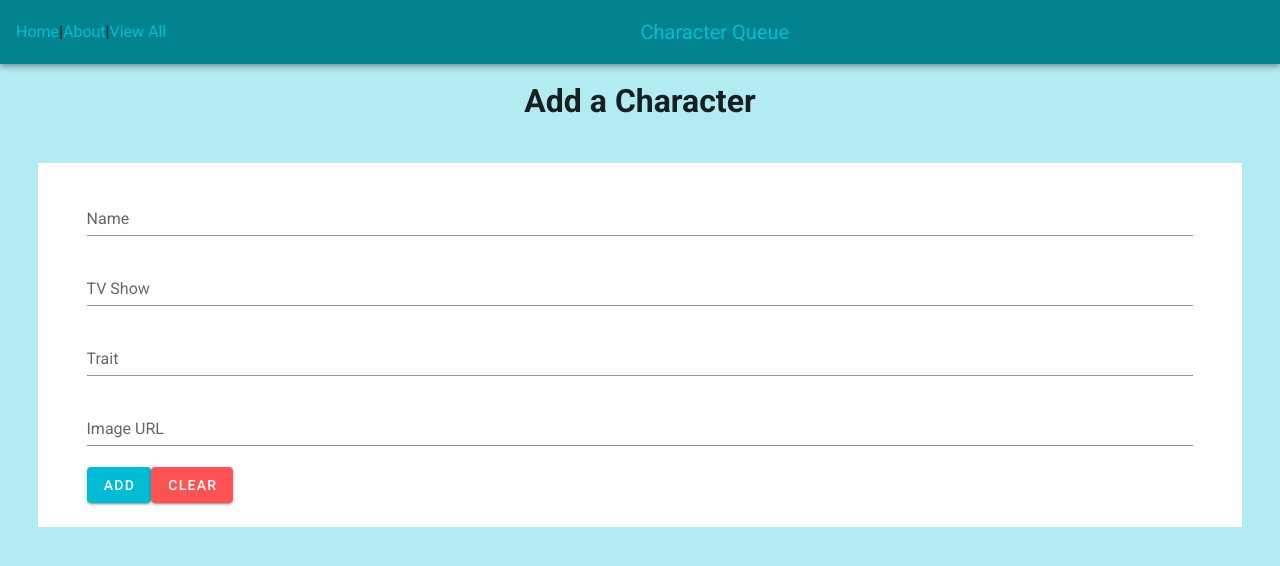
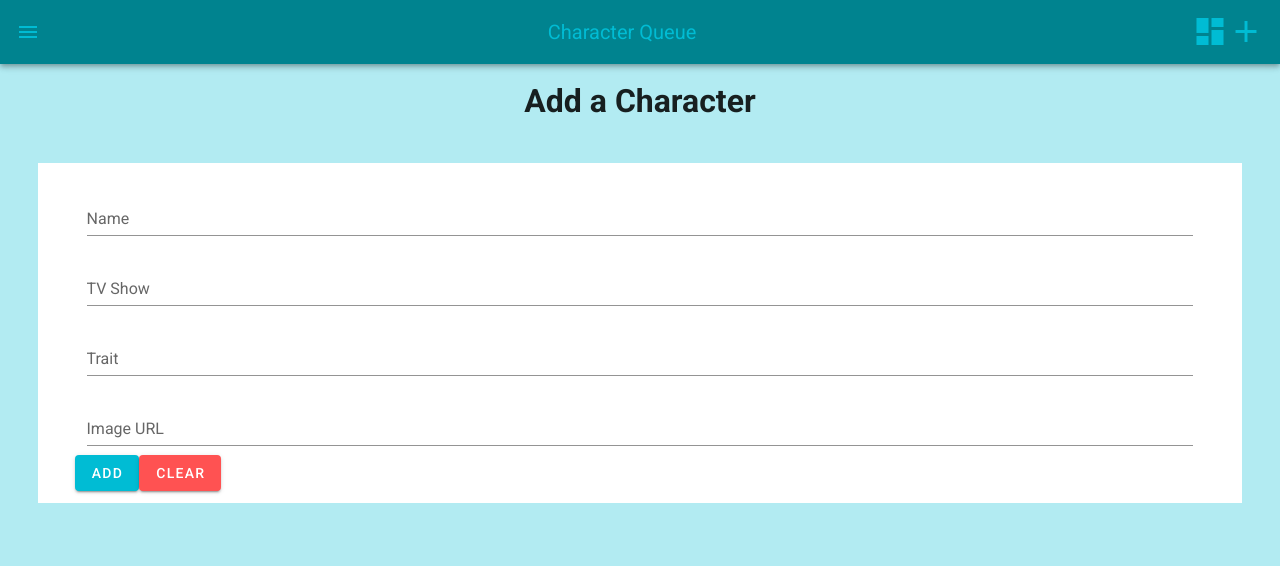
Before and after one commit to mollyjw/CharList, a Vue app: page /add in a window 1280 px wide. Shown: the top 566 px of the page. Built offline with nearby package versions, Linux system fonts and the light colour scheme.

Commit message:
header styling is about as good as it can get

```diff
--- a/src/components/Header.vue
+++ b/src/components/Header.vue
@@ -1,35 +1,62 @@
 <template>
-  <v-app-bar color="accent">
-    <router-link style="text-decoration: none" to="/">Home</router-link> |
-    <router-link style="text-decoration: none" to="/about">About</router-link> |
-    <router-link style="text-decoration: none" to="/characters/all"
-      >View All</router-link
-    >
-    <v-app-bar-title
-      style="
-        overflow: visible;
-        text-decoration: none;
-        font: xxx-large;
-        margin-left: 38%;
-      "
-    >
-      <router-link style="text-decoration: none" to="/"
-        >Character Queue</router-link
-      >
-    </v-app-bar-title>
-    <!-- <router-link style="text-decoration: none" to="/">
-      <v-app-bar-title
-        style="
-          font: x-large;
-          margin-left: 38%;
-          font-size: 1.25rem;
-          line-height: 1.5;
-          overflow: visible !important;
-        "
-        >Character Queue
-      </v-app-bar-title>
-    </router-link> -->
-  </v-app-bar>
+  <v-toolbar color="accent">
+    <v-menu>
+      <template v-slot:activator="{ on, attrs }">
+        <v-app-bar-nav-icon
+          color="primary"
+          v-bind="attrs"
+          v-on="on"
+        ></v-app-bar-nav-icon>
+      </template>
+      <v-list>
+        <v-list-item>
+          <router-link style="text-decoration: none" to="/">Home</router-link>
+        </v-list-item>
+
+        <v-list-item>
+          <router-link style="text-decoration: none" to="/about"
+            >About</router-link
+          >
+        </v-list-item>
+        <v-list-item>
+          <router-link style="text-decoration: none" to="/characters/all"
+            >View All</router-link
+          >
+        </v-list-item>
+
+        <v-list-item>
+          <router-link style="text-decoration: none" to="/add">Add</router-link>
+        </v-list-item>
+      </v-list>
+    </v-menu>
+    <v-spacer />
+    <router-link style="text-decoration: none; font: xxx-large" to="/">
+      <v-toolbar-title style="color: primary">
+        Character Queue
+      </v-toolbar-title>
+    </router-link>
+    <v-spacer />
+    <v-tooltip bottom>
+      <template v-slot:activator="{ on, attrs }">
+        <router-link style="text-decoration: none" to="/characters/all">
+          <v-icon large color="primary" v-bind="attrs" v-on="on">
+            mdi-view-dashboard
+          </v-icon>
+        </router-link>
+      </template>
+      <span>View All</span>
+    </v-tooltip>
+    <v-tooltip bottom>
+      <template v-slot:activator="{ on, attrs }">
+        <router-link style="text-decoration: none" to="/add">
+          <v-icon large color="primary" v-bind="attrs" v-on="on">
+            mdi-plus
+          </v-icon>
+        </router-link>
+      </template>
+      <span>Add</span>
+    </v-tooltip>
+  </v-toolbar>
 </template>
 
 <script lang="ts">
@@ -37,6 +64,16 @@ import Vue from "vue";
 
 export default Vue.extend({
   name: "Header",
+  data: () => ({
+    drawer: false,
+    group: null,
+  }),
+
+  watch: {
+    group() {
+      this.drawer = false;
+    },
+  },
 });
 </script>
 
--- a/src/views/AddChar.vue
+++ b/src/views/AddChar.vue
@@ -3,7 +3,12 @@
     <v-sheet color="secondary" height="100em" width="100%">
       <h1 style="text-align: center; padding-top: 1%">Add a Character</h1>
       <v-sheet color="whitesmoke" style="margin: 3%">
-        <v-form ref="form" v-model="valid" lazy-validation style="margin: 2%; padding: 2%">
+        <v-form
+          ref="form"
+          v-model="valid"
+          lazy-validation
+          style="margin: 2%; padding: 2%"
+        >
           <v-text-field
             v-model="newChar.name"
             :rules="nameRules"
@@ -21,12 +26,13 @@
           <v-text-field v-model="newChar.traits" label="Trait"></v-text-field>
 
           <v-text-field v-model="newChar.img" label="Image URL"></v-text-field>
+          <v-row style="text-align: center">
+            <v-btn :disabled="!valid" @click="addChar(newChar)" color="primary">
+              Add
+            </v-btn>
 
-          <v-btn :disabled="!valid" @click="addChar(newChar)" color="primary" style="text-align: center">
-            Add
-          </v-btn>
-
-          <v-btn color="error" class="mr-4" @click="reset"> Clear </v-btn>
+            <v-btn color="error" class="mr-4" @click="reset"> Clear </v-btn>
+          </v-row>
         </v-form>
       </v-sheet>
     </v-sheet>
```
